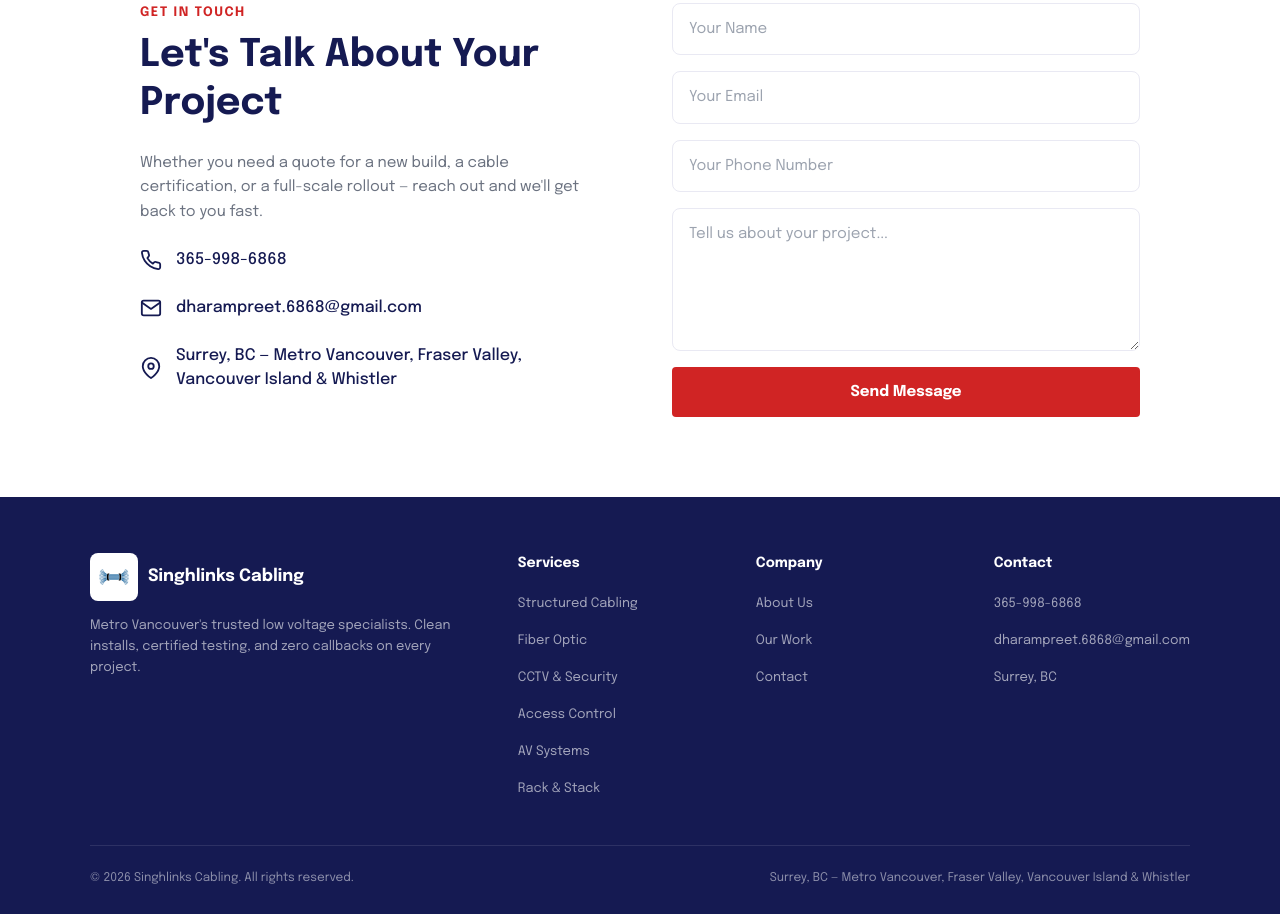
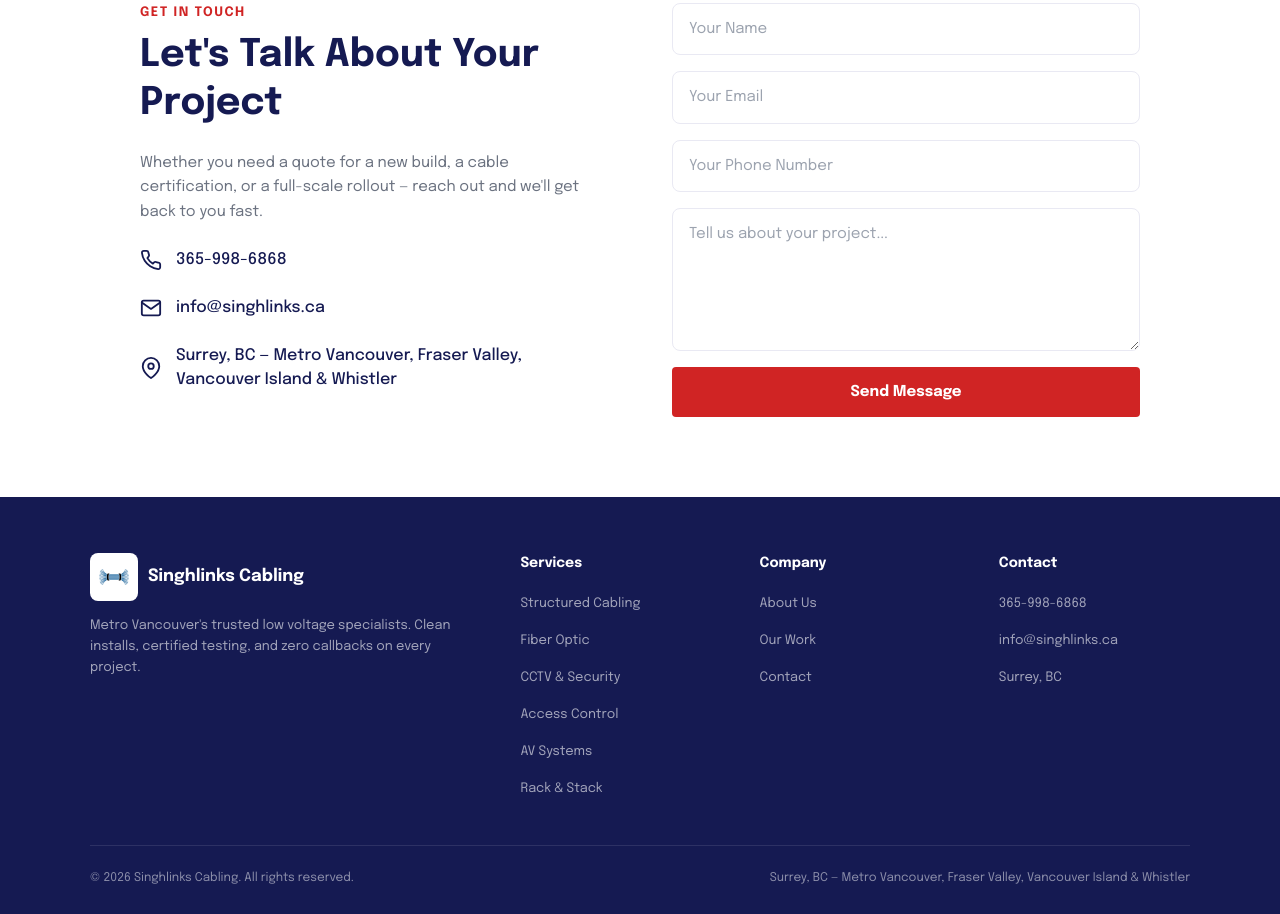
Before and after one commit to dharampreet/singhlinks, a plain HTML site: page index.html in a window 1280 px wide. Shown: the part 4492-5406 px from the top of the page. Drawn offline with nearby package versions, Linux system fonts and the light colour scheme.

Commit message:
Update email to info@singhlinks.ca

```diff
--- a/index.html
+++ b/index.html
@@ -346,7 +346,7 @@
 
       <div class="flex gap-3.5 items-center text-base font-medium">
         <svg class="shrink-0 w-[22px] h-[22px]" viewBox="0 0 24 24" fill="none" stroke="#151A52" stroke-width="2" stroke-linecap="round" stroke-linejoin="round"><path d="M4 4h16c1.1 0 2 .9 2 2v12c0 1.1-.9 2-2 2H4c-1.1 0-2-.9-2-2V6c0-1.1.9-2 2-2z"/><polyline points="22,6 12,13 2,6"/></svg>
-        <a href="mailto:dharampreet.6868@gmail.com" class="no-underline text-navy">dharampreet.6868@gmail.com</a>
+        <a href="mailto:info@singhlinks.ca" class="no-underline text-navy">info@singhlinks.ca</a>
       </div>
 
       <div class="flex gap-3.5 items-center text-base font-medium">
@@ -407,7 +407,7 @@
       <h4 class="text-sm font-bold mb-4">Contact</h4>
       <ul class="list-none flex flex-col gap-2.5">
         <li><a href="tel:3659986868" class="text-[13px] opacity-60 hover:opacity-100 transition-opacity no-underline text-white">365-998-6868</a></li>
-        <li><a href="mailto:dharampreet.6868@gmail.com" class="text-[13px] opacity-60 hover:opacity-100 transition-opacity no-underline text-white">dharampreet.6868@gmail.com</a></li>
+        <li><a href="mailto:info@singhlinks.ca" class="text-[13px] opacity-60 hover:opacity-100 transition-opacity no-underline text-white">info@singhlinks.ca</a></li>
         <li><span class="text-[13px] opacity-60">Surrey, BC</span></li>
       </ul>
     </div>
```
